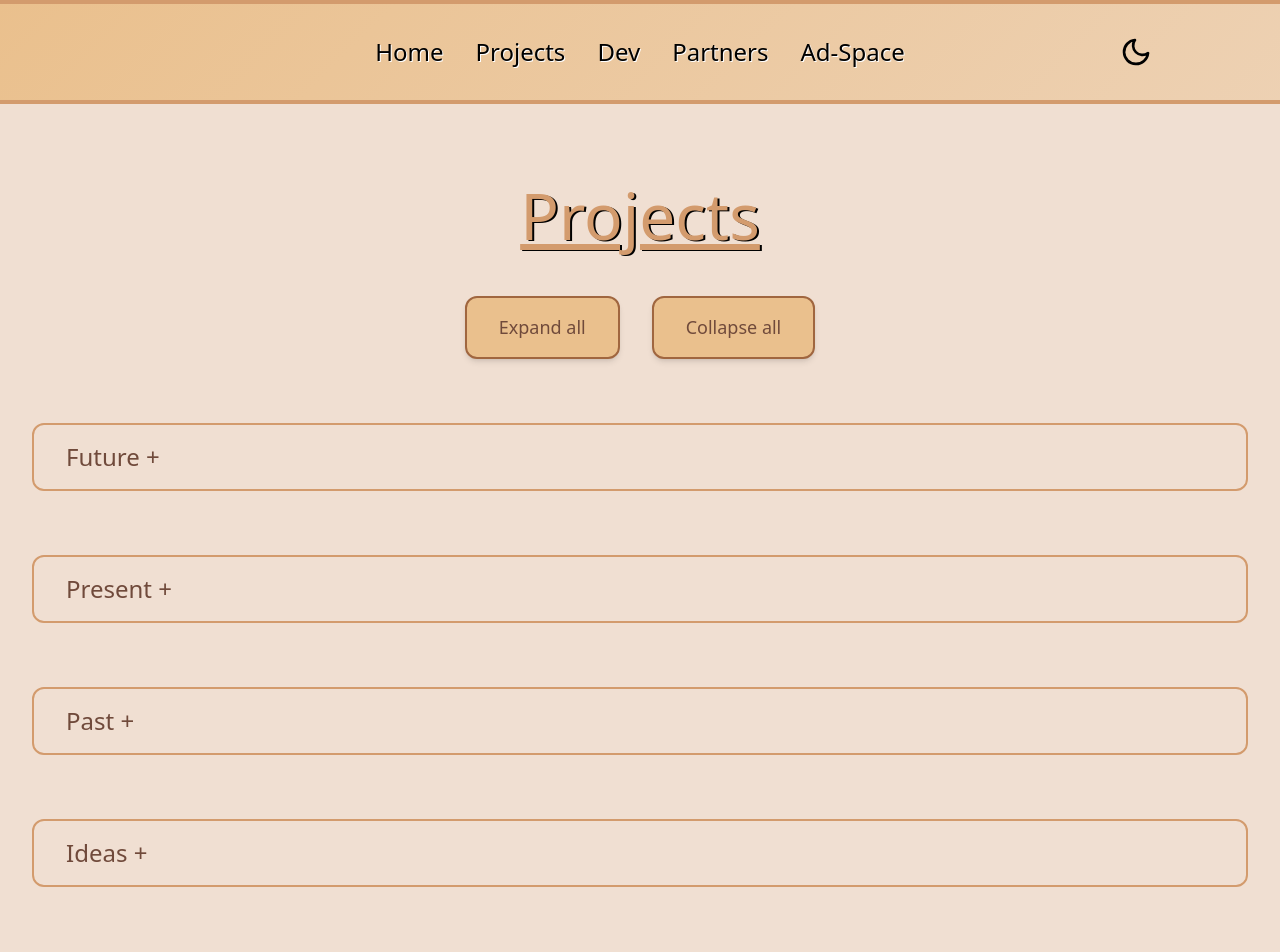
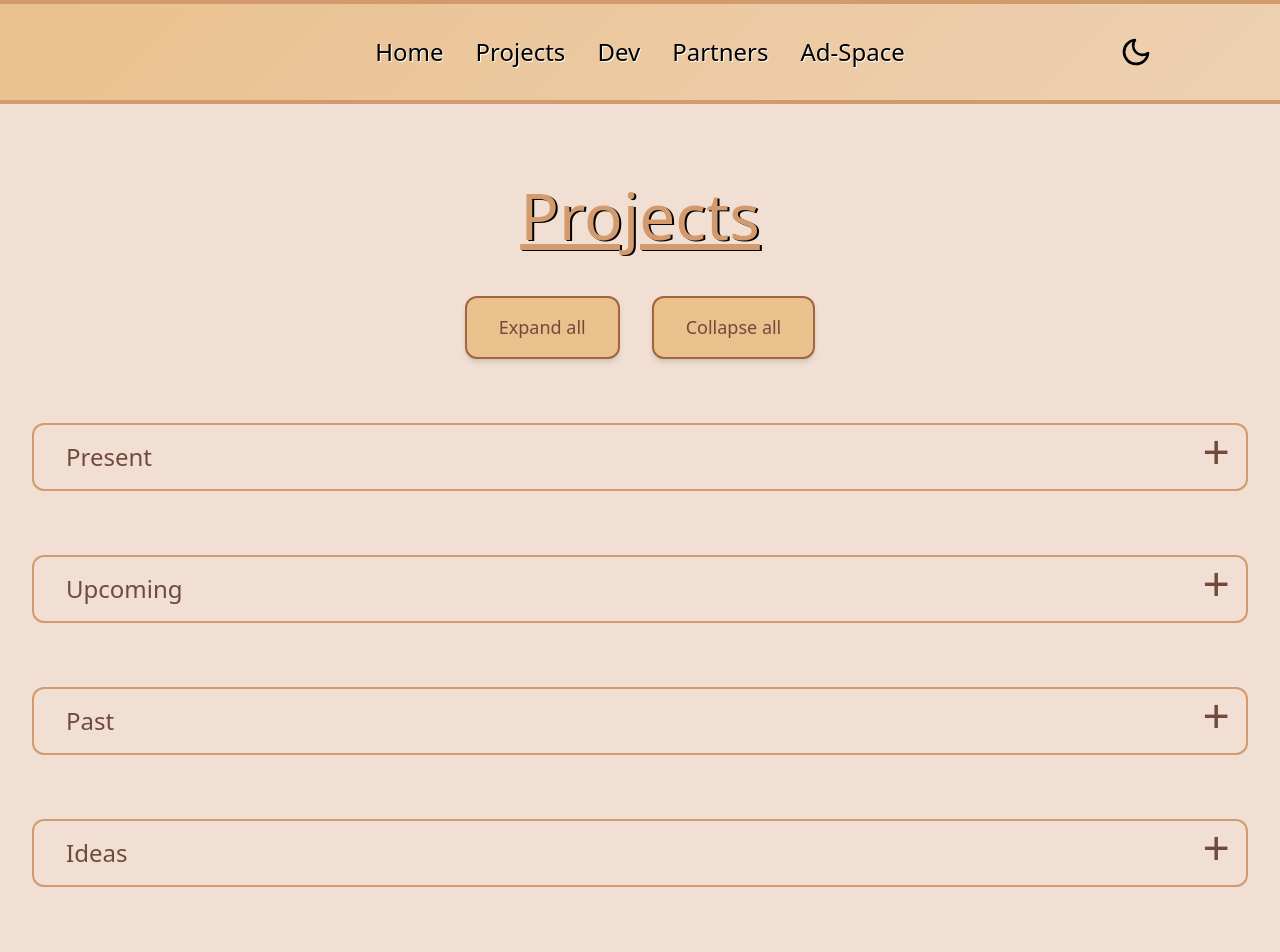
Before and after one commit to lilalunex/best-personal-website-on-the-internet, a SvelteKit app: page /projects in a window 1280 px wide. Shown: the top 952 px of the page. Built offline with nearby package versions, Linux system fonts and the light colour scheme; no server answers.

Commit message:
projects: collapsable animation

```diff
--- a/src/routes/projects/+page.svelte
+++ b/src/routes/projects/+page.svelte
@@ -42,22 +42,9 @@
             </div>
 
             <div class="my-8 md:my-16 border-2 border-golden-tan rounded-xl text-earthy-brown dark:text-darkreader-earthy-brown">
-                <button class="cursor-pointer text-2xl pl-8 py-4 w-full text-left"
-                        on:click={() => isOpen.future = !isOpen.future} aria-expanded={isOpen.future}>
-                    Future {isOpen.future ? "-" : "+"}
-                </button>
-
-                <div class={`overflow-hidden transition-all duration-300 ease-in-out ${isOpen.future ? "max-h-100 opacity-100" : "max-h-0 opacity-0"}`}>
-                    <div class="ml-8 pb-8">
-                        <p class="pt-4"><span class="fw-bold">[ ]</span> The Coworking Hub</p>
-                    </div>
-                </div>
-            </div>
-
-            <div class="my-8 md:my-16 border-2 border-golden-tan rounded-xl text-earthy-brown dark:text-darkreader-earthy-brown">
-                <button class="cursor-pointer text-2xl pl-8 py-4 w-full text-left"
-                        on:click={() => isOpen.present = !isOpen.present}>
-                    Present {isOpen.present ? "-" : "+"}
+                <button class="relative cursor-pointer text-2xl pl-8 py-4 w-full text-left flex justify-between items-center" on:click={() => isOpen.present = !isOpen.present}>
+                    Present
+                    <span class={`absolute right-4 bottom-3.5 text-5xl transition-transform duration-300 transform ${isOpen.present ? 'rotate-45' : ''}`}>+</span>
                 </button>
 
                 <div class={`overflow-hidden transition-all duration-300 ease-in-out ${isOpen.present ? "max-h-100 opacity-100" : "max-h-0 opacity-0"}`}
@@ -75,16 +62,29 @@
                             Tab</a>
                         </p>
                         <p class="pt-4">
-                            <span class="fw-bold">[ ]</span> The Website you currently on (2025 Website)
+                            <span class="fw-bold">[ ]</span> The Website you currently on
                         </p>
                     </div>
                 </div>
             </div>
 
             <div class="my-8 md:my-16 border-2 border-golden-tan rounded-xl text-earthy-brown dark:text-darkreader-earthy-brown">
-                <button class="cursor-pointer text-2xl pl-8 py-4 w-full text-left"
-                        on:click={() => isOpen.past = !isOpen.past} aria-expanded={isOpen.past}>
-                    Past {isOpen.past ? "-" : "+"}
+                <button class="relative cursor-pointer text-2xl pl-8 py-4 w-full text-left flex justify-between items-center" on:click={() => isOpen.future = !isOpen.future}>
+                    Upcoming
+                    <span class={`absolute right-4 bottom-3.5 text-5xl transition-transform duration-300 transform ${isOpen.future ? 'rotate-45' : ''}`}>+</span>
+                </button>
+
+                <div class={`overflow-hidden transition-all duration-300 ease-in-out ${isOpen.future ? "max-h-100 opacity-100" : "max-h-0 opacity-0"}`}>
+                    <div class="ml-8 pb-8">
+                        <p class="pt-4"><span class="fw-bold">[ ]</span> The Coworking Hub</p>
+                    </div>
+                </div>
+            </div>
+
+            <div class="my-8 md:my-16 border-2 border-golden-tan rounded-xl text-earthy-brown dark:text-darkreader-earthy-brown">
+                <button class="relative cursor-pointer text-2xl pl-8 py-4 w-full text-left flex justify-between items-center" on:click={() => isOpen.past = !isOpen.past}>
+                    Past
+                    <span class={`absolute right-4 bottom-3.5 text-5xl transition-transform duration-300 transform ${isOpen.past ? 'rotate-45' : ''}`}>+</span>
                 </button>
 
                 <div class={`overflow-hidden transition-all duration-300 ease-in-out ${isOpen.past ? "max-h-100 opacity-100" : "max-h-0 opacity-0"}`}>
@@ -109,9 +109,9 @@
             </div>
 
             <div class="my-8 md:my-16 border-2 border-golden-tan rounded-xl text-earthy-brown dark:text-darkreader-earthy-brown">
-                <button class="cursor-pointer text-2xl pl-8 py-4 w-full text-left"
-                        on:click={() => isOpen.ideas = !isOpen.ideas} aria-expanded={isOpen.ideas}>
-                    Ideas {isOpen.ideas ? "-" : "+"}
+                <button class="relative cursor-pointer text-2xl pl-8 py-4 w-full text-left flex justify-between items-center" on:click={() => isOpen.ideas = !isOpen.ideas}>
+                    Ideas
+                    <span class={`absolute right-4 bottom-3.5 text-5xl transition-transform duration-300 transform ${isOpen.ideas ? 'rotate-45' : ''}`}>+</span>
                 </button>
 
                 <div class={`overflow-hidden transition-all duration-300 ease-in-out ${isOpen.ideas ? "max-h-100 opacity-100" : "max-h-0 opacity-0"}`}>
```
